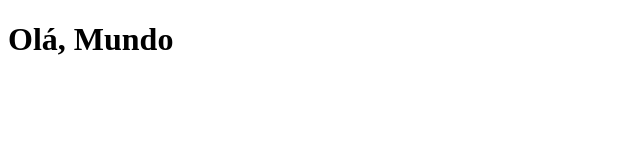
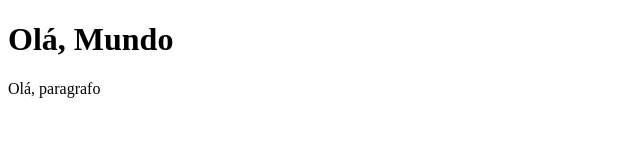
Before and after one commit to TiagoZaratini/teste-git, a plain HTML site: page index.html in a window 1280 px wide. Shown: the whole page, without its empty margins (0-640 px from the left). Drawn offline with Linux system fonts and the light colour scheme.

Commit message:
Alterando paragrafo

```diff
--- a/index.html
+++ b/index.html
@@ -9,5 +9,5 @@
 
 </body>
 <h1>Olá, Mundo</h1>
-<p></p>
+<p>Olá, paragrafo</p>
 </html>
```
